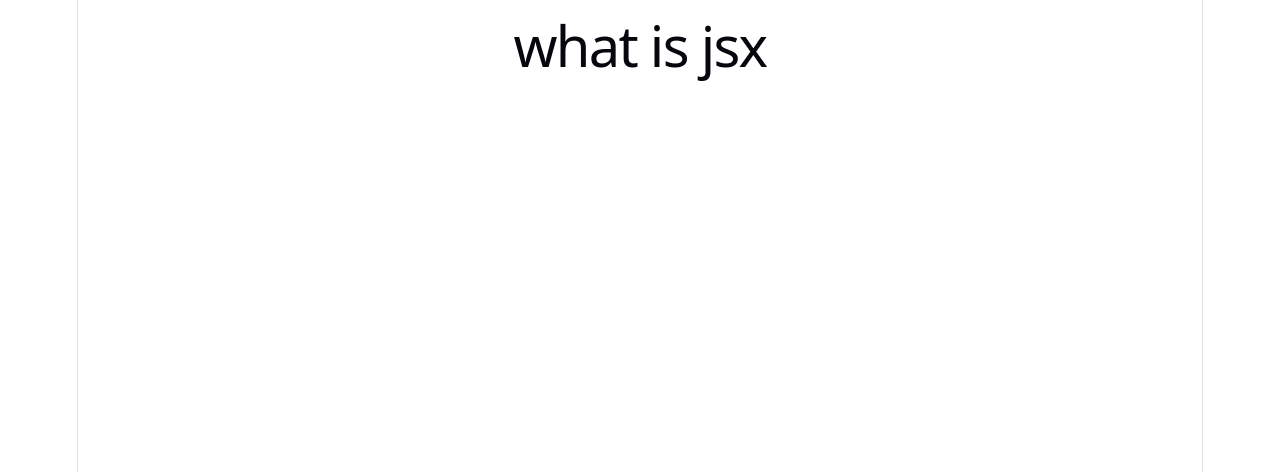
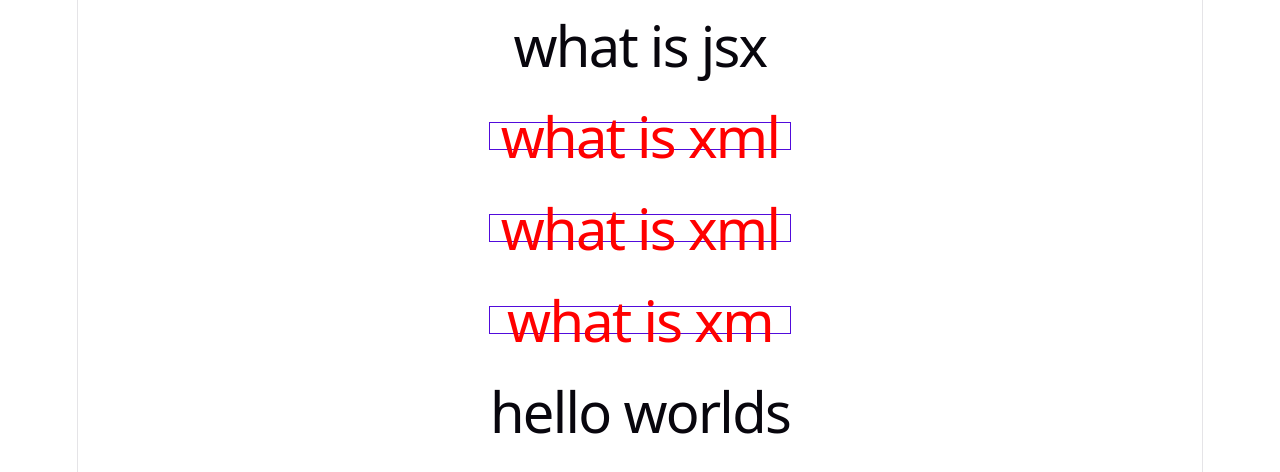
Before and after one commit to azaharuddinakash561-sky/javascript, a React (Vite) app in the folder moudle 27/my-newWeb-app/: page / in a window 1280 px wide. Shown: the top 472 px of the page. Built offline with nearby package versions, Linux system fonts and the light colour scheme.

Commit message:
app.css and tsx ar how to class add and style apply

```diff
--- a/moudle 27/my-newWeb-app/src/App.css
+++ b/moudle 27/my-newWeb-app/src/App.css
@@ -182,3 +182,16 @@
     border-right-color: var(--border);
   }
 }
+
+.hello{
+  display: flex;
+  flex-direction: column;
+  align-items: center;
+  justify-content: center;
+}
+.hello h1{
+  color: red;
+  border: 1px solid rgb(81, 11, 219);
+  width: 300px;
+
+}
--- a/moudle 27/my-newWeb-app/src/App.tsx
+++ b/moudle 27/my-newWeb-app/src/App.tsx
@@ -5,8 +5,25 @@ function App() {
   return (
     <>
     <h1>what is jsx</h1>
+    <Gadgets></Gadgets>
+    <Hello></Hello>
     </>
   )
 }
-
+function Gadgets() {
+  return(
+    <div className='hello'>
+      <h1>what is xml</h1>
+  <h1>what is xml</h1>
+  <h1>what is xm</h1>
+    </div>
+  );
+}
+function Hello(){
+  return(
+    <>
+    <h1>hello worlds </h1>
+    </>
+  )
+}
 export default App
```
